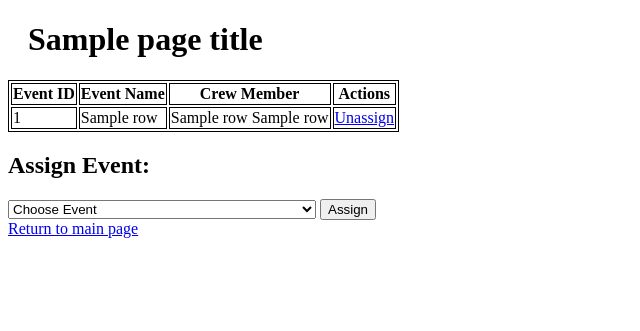
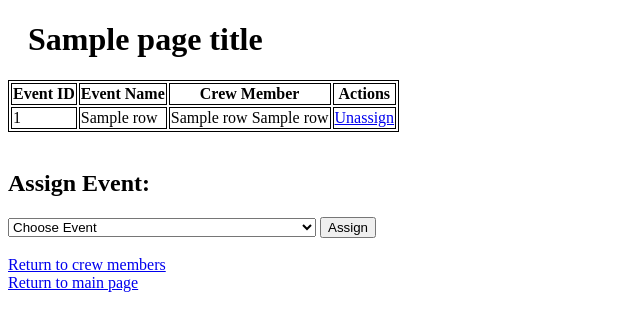
Before and after one commit to camsea28/csci240-fall-project, a Flask app: template Application/templates/events.html in a window 1280 px wide. Shown: the top 331 px of the page, without its empty margins (0-640 px from the left). Run offline with Flask 3, Linux system fonts and the light colour scheme; the template is opened without the code that fills it: most values are stand-ins (such as "Sample title", 1, 10 or a date in 2020).

Commit message:
refactor: improve navigation and UI text in crew member and event templates

```diff
--- a/Application/templates/crewmember-list.html
+++ b/Application/templates/crewmember-list.html
@@ -39,7 +39,7 @@ Manage Crew Members
   </tr>
   {% endfor %}
 </table>
-<h2>Enter a new value here</h2>
+<h2>Add a new team member</h2>
 <form action="">
   First Name: <input type="text" name="first_name" /><br />
   Last Name: <input type="text" name="last_name" /><br />
--- a/Application/templates/crewmember-update.html
+++ b/Application/templates/crewmember-update.html
@@ -6,7 +6,7 @@ Updating Crew Member
 
 {% block content %}
 
-<h2>Enter a new value here</h2>
+<h2>Change this crew member</h2>
 <form action="">
   <input type="hidden" name="id" value="{{id}}">
   First Name: <input type="text" name="first_name" value="{{existingFirst}}"><br />
--- a/Application/templates/crewmembers.html
+++ b/Application/templates/crewmembers.html
@@ -48,5 +48,10 @@
   </tr>
   {% endfor %}
 </table>
+<br>
+{% if event_id %}
+<a href="/showevents">Return to events</a>
+<br>
+{% endif %}
 <a href="/">Return to main page</a>
 {% endblock %}
--- a/Application/templates/events.html
+++ b/Application/templates/events.html
@@ -44,7 +44,8 @@
   </tr>
   {% endfor %}
 </table>
-
+<br>
+{% if crewmember_id %}
 <h2>
     Assign Event:
 </h2>
@@ -61,7 +62,13 @@
   <input type="hidden" name="crewmember_id" value="{{ crewmember_id }}" />
 </form>
 {% else %}
-No other events can be assigned to this crew member.
+No other events can be assigned to this crew member.<br>
+{% endif %}
+<br>
+{% endif %}
+{% if crewmember_id %}
+<a href="/showcrewmembers">Return to crew members</a>
+<br>
 {% endif %}
 <a href="/">Return to main page</a>
 {% endblock %}
```
